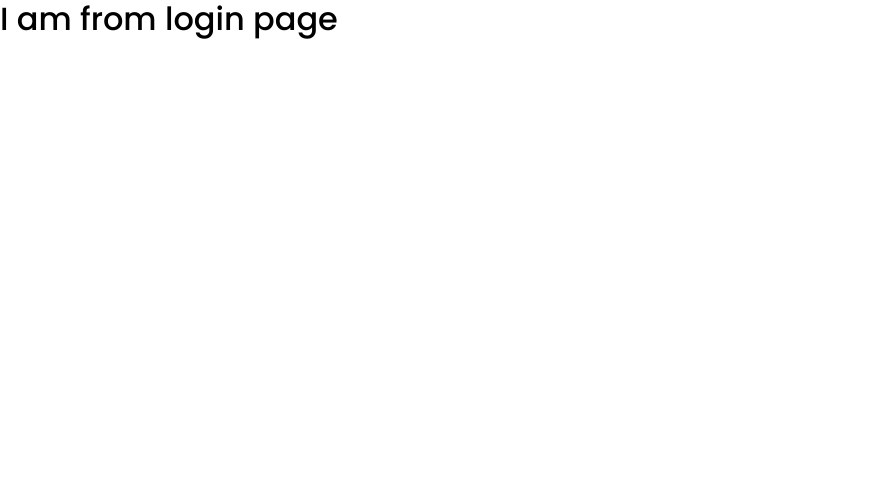
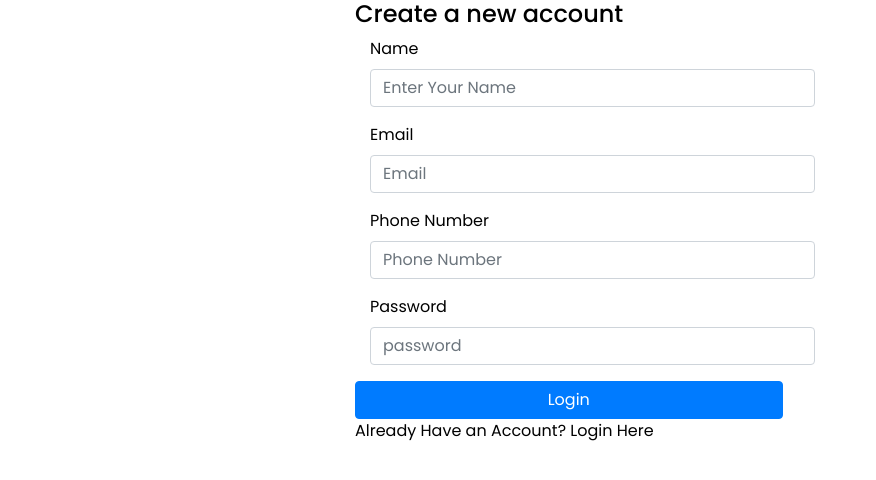
Before and after one commit to jahan-nusrat/redux-cart, a React (Create React App) app: page /login in a window 1280 px wide. Shown: the top 480 px of the page, without its empty margins (0-876 px from the left). Built offline with nearby package versions, Linux system fonts and the light colour scheme.

Commit message:
form validation bug fixed

```diff
--- a/src/App.js
+++ b/src/App.js
@@ -5,10 +5,11 @@ import {
     Route
   } from "react-router-dom";
 import Cart from './components/Cart/Cart';
-import Login from './components/Login/Login';
 import Products from './components/Products/Products';
 import './App.css';
 import Checkout from './components/Checkout/Checkout';
+import SuccessOrder from './components/Success/SuccessOrder';
+import SignUp from './components/SignUp/SignUp';
 
 const App = () => {
     return (
@@ -21,10 +22,13 @@ const App = () => {
                     <Cart />
                 </Route>
                 <Route path="/login">
-                    <Login />
+                    <SignUp />
                 </Route>
                 <Route path="/checkout">
                     <Checkout />
+                </Route>
+                <Route path="/success">
+                    <SuccessOrder />
                 </Route>
             </Switch>
         </Router>
--- a/src/components/Checkout/Checkout.js
+++ b/src/components/Checkout/Checkout.js
@@ -1,12 +1,18 @@
 import React from 'react'
+import { Link } from 'react-router-dom';
+import Nav from '../Navbar.js/Nav';
+import Order from '../Order/Order';
+import './checkout.style.css'
 
 const Checkout = () => {
     const handleForm =(e)=>{
         e.preventDefault();
     }
+
     return (
         <div className="container">
-            <div className="row justify-content-center">
+            <Nav />
+            <div className="row justify-content-between checkout-section">
                 <div className="col-md-6">
                     <form onSubmit={handleForm}>
                     <h4>Delivery Details</h4>
@@ -57,10 +63,15 @@ const Checkout = () => {
                             required
                         />
                     </div>
-                    <button type="submit" className="btn btn-save text-center">
-                        Place Your Order
-                    </button>
+                    <Link to="/success">
+                        <button type="submit" className="btn btn-save text-center">
+                            Place Your Order
+                        </button>
+                    </Link>
                 </form>
+                </div>
+                <div className="col-md-4">
+                    <Order />
                 </div>
             </div>
         </div>
--- a/src/components/Checkout/checkout.style.css
+++ b/src/components/Checkout/checkout.style.css
@@ -0,0 +1,9 @@
+.checkout-section {
+    margin-top: 7rem;
+}
+
+.btn-save {
+    background-color: #FABD59;
+    width: 100%;
+    text-transform: uppercase;
+}
--- a/src/components/Login/Login.js
+++ /dev/null
@@ -1,11 +0,0 @@
-import React from 'react'
-
-const Login = () => {
-    return (
-        <div>
-            <h2>I am from login page</h2>
-        </div>
-    )
-}
-
-export default Login
--- /dev/null
+++ b/src/components/Order/Order.js
@@ -0,0 +1,26 @@
+import React from 'react'
+import { useEffect } from 'react'
+import { useState } from 'react'
+import { useSelector } from 'react-redux'
+
+const Order = () => {
+    const orderAmount=useSelector(state=>state.amount)
+    console.log(orderAmount)
+    const [totalAmount,setTotalAmount]= useState(0)
+    const [item, setItem]= useState(0)
+    useEffect(()=>{
+        if(orderAmount.amount){
+            setTotalAmount(orderAmount.amount)
+            setItem(orderAmount.items)
+        }
+    },[orderAmount])
+    return (
+        <section className="order-history">
+            <h3>Your Order History</h3>
+            <h4>Total Amount: ${totalAmount.toFixed(2)}</h4>
+            <p>Total item: {item}</p>
+        </section>
+    )
+}
+
+export default Order
--- /dev/null
+++ b/src/components/SignUp/FormSignUp.js
@@ -0,0 +1,71 @@
+import React from 'react';
+import useForm from './useForm'
+
+const FormSignUp = () => {
+    const {handleSubmit, user, handleInputChange} =useForm()
+
+    return (
+        <div className="container">
+            <div className="row justify-content-center">
+                <div className="col-lg-6">
+                    <form className="form row" onSubmit={handleSubmit}>
+                        <h4>Create a new account</h4>
+                        <div className="form-group col-md-10">
+                            <label htmlFor="name">Name</label>
+							<input
+								type="text"
+								className="form-control"
+                                name="name"
+                                value={user.name}
+                                onChange={handleInputChange}
+								placeholder="Enter Your Name"
+								required
+							/>
+                        </div>
+                        <div className="form-group col-md-10">
+                            <label htmlFor="Email">Email</label>
+							<input
+								type="email"
+								className="form-control"
+                                name="email"
+                                value={user.email}
+                                onChange={handleInputChange}
+								placeholder="Email"
+								required
+							/>
+                        </div>
+                        <div className="form-group col-md-10">
+                            <label htmlFor="Phone Number">Phone Number</label>
+							<input
+								type="number"
+								className="form-control"
+                                name="number"
+                                value={user.number}
+                                onChange={handleInputChange}
+								placeholder="Phone Number"
+								required
+							/>
+                        </div>
+                        <div className="form-group col-md-10">
+                            <label htmlFor="Password">Password</label>
+							<input
+								type="password"
+                                name="password"
+                                value={user.password}
+                                onChange={handleInputChange}
+								className="form-control"
+								placeholder="password"
+								required
+							/>
+                        </div>
+                        <button type="submit" className="btn btn-primary login col-9">Login</button>
+                        <span>Already Have an Account? Login Here</span>
+                    </form>
+                </div>
+            </div>
+
+        </div>
+    )
+}
+
+export default FormSignUp
--- /dev/null
+++ b/src/components/SignUp/SignUp.js
@@ -0,0 +1,12 @@
+import React from 'react'
+import FormSignUp from './FormSignUp'
+
+const SignUp = () => {
+    return (
+        <div>
+            <FormSignUp />
+        </div>
+    )
+}
+
+export default SignUp
--- /dev/null
+++ b/src/components/SignUp/useForm.js
@@ -0,0 +1,24 @@
+import {useState, useEffect} from 'react'
+
+const useForm = () => {
+    const handleSubmit=(e)=>{
+        e.preventDefault();
+    }
+
+    const [user,setUser]= useState({
+        name:'',
+        email:'',
+        number: null,
+        password:''
+    })
+    const [error,setError]= useState({})
+    const handleInputChange=(e)=>{
+        setUser({
+            ...user,
+            [e.target.name]:e.target.value
+        })
+    }
+    return {handleSubmit, user, handleInputChange}
+}
+
+export default useForm
--- /dev/null
+++ b/src/components/Success/SuccessOrder.js
@@ -0,0 +1,15 @@
+import React from 'react'
+
+const SuccessOrder = () => {
+    return (
+        <section className="success container">
+            <div className="row justify-content-center">
+                <div className="col-7">
+                    <h3>You have successfully placed your order</h3>
+                </div>
+            </div>
+        </section>
+    )
+}
+
+export default SuccessOrder
```
Also changed, not shown: src/components/SignUp/FormValidation.js (added, +39 -0 lines).
